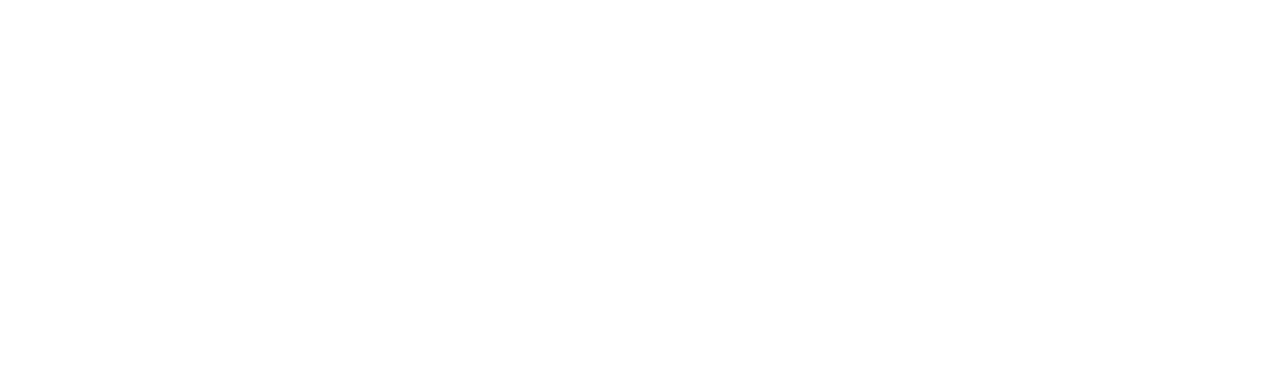
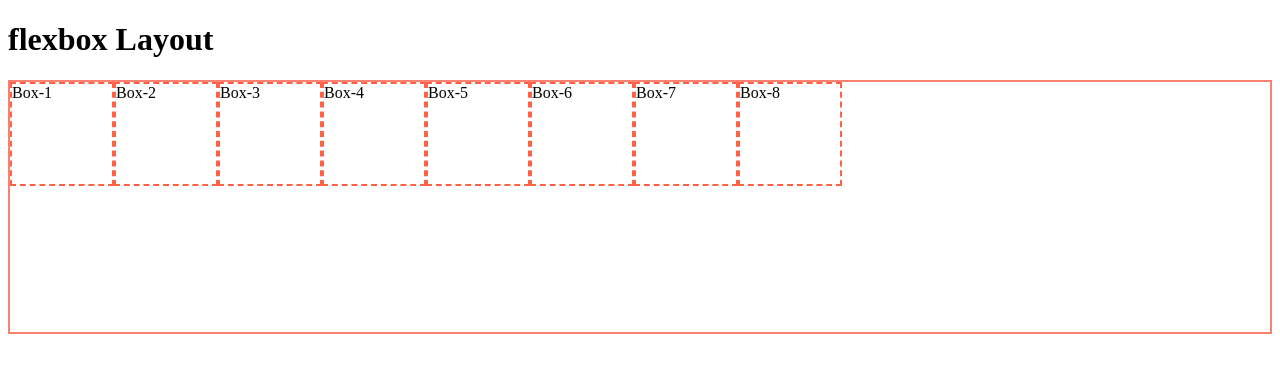
Before and after one commit to 5hoaib21/Milstone-1-Module-7, a plain HTML site: page index.html in a window 1280 px wide. Drawn offline with Linux system fonts and the light colour scheme.

Commit message:
flex & alignment

```diff
--- a/index.html
+++ b/index.html
@@ -3,9 +3,50 @@
 <head>
   <meta charset="UTF-8">
   <meta name="viewport" content="width=device-width, initial-scale=1.0">
-  <title>Document</title>
+  <title>FlexBox</title>
+  <link rel="stylesheet" href="style.css">
+
+
+  <style>
+    .container{
+      border: 2px solid salmon;
+      display: flex;
+      /* flex-direction: row-reverse; */
+
+      /* justify-content: space-evenly;
+      align-items: center; */
+      height: 250px;
+      flex-wrap: wrap
+    }
+    .box{
+      border: 2px dashed tomato;
+      width: 100px;
+      height: 100px;
+    }
+
+
+  </style>
+
+
 </head>
 <body>
 
+
+  <h1>flexbox Layout</h1>
+  <div class="container">
+    <div class="box">Box-1</div>
+    <div class="box">Box-2</div>
+    <div class="box">Box-3</div>
+    <div class="box">Box-4</div>
+    <div class="box">Box-5</div>
+    <div class="box">Box-6</div>
+    <div class="box">Box-7</div>
+    <div class="box">Box-8</div>
+  </div>
+
+
+
+
+
 </body>
 </html>
```
Also changed, not shown: style.css (added).
